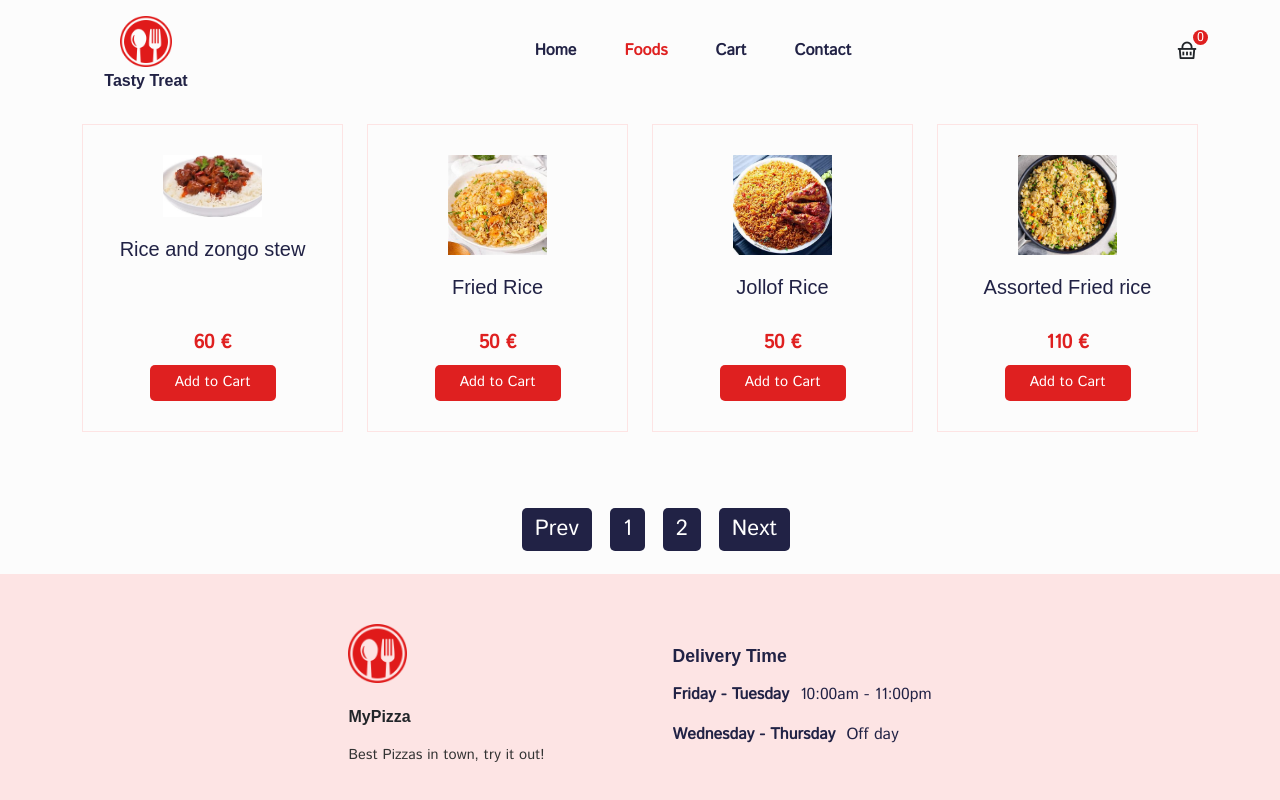
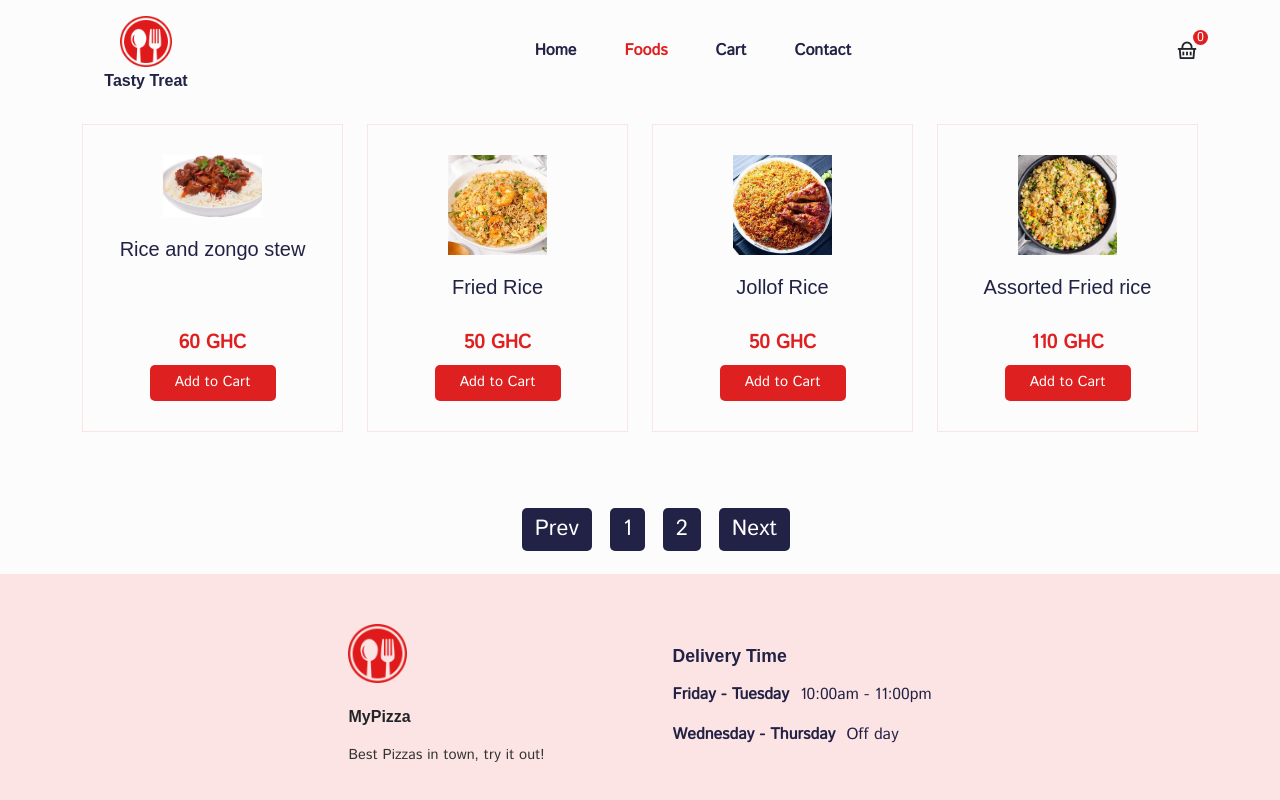
Before and after one commit to SasukeGh/conectar-v2, a React (Create React App) app: page /pizzas in a window 1280 px wide. Shown: the top 800 px of the page. Built offline with nearby package versions, Linux system fonts and the light colour scheme; a web font is replaced by a local one.

Commit message:
Update ProductCard.jsx

```diff
--- a/src/components/UI/product-card/ProductCard.jsx
+++ b/src/components/UI/product-card/ProductCard.jsx
@@ -34,7 +34,7 @@ const ProductCard = (props) => {
         </h5>
       </div>
       <div className="d-flex flex-column align-items-center justify-content-between">
-        <span className="product__price mb-2">{price} € </span>
+        <span className="product__price mb-2">{price} GHC </span>
         <button className="addTOCART__btn" onClick={addToCart}>
           Add to Cart
         </button>
```
